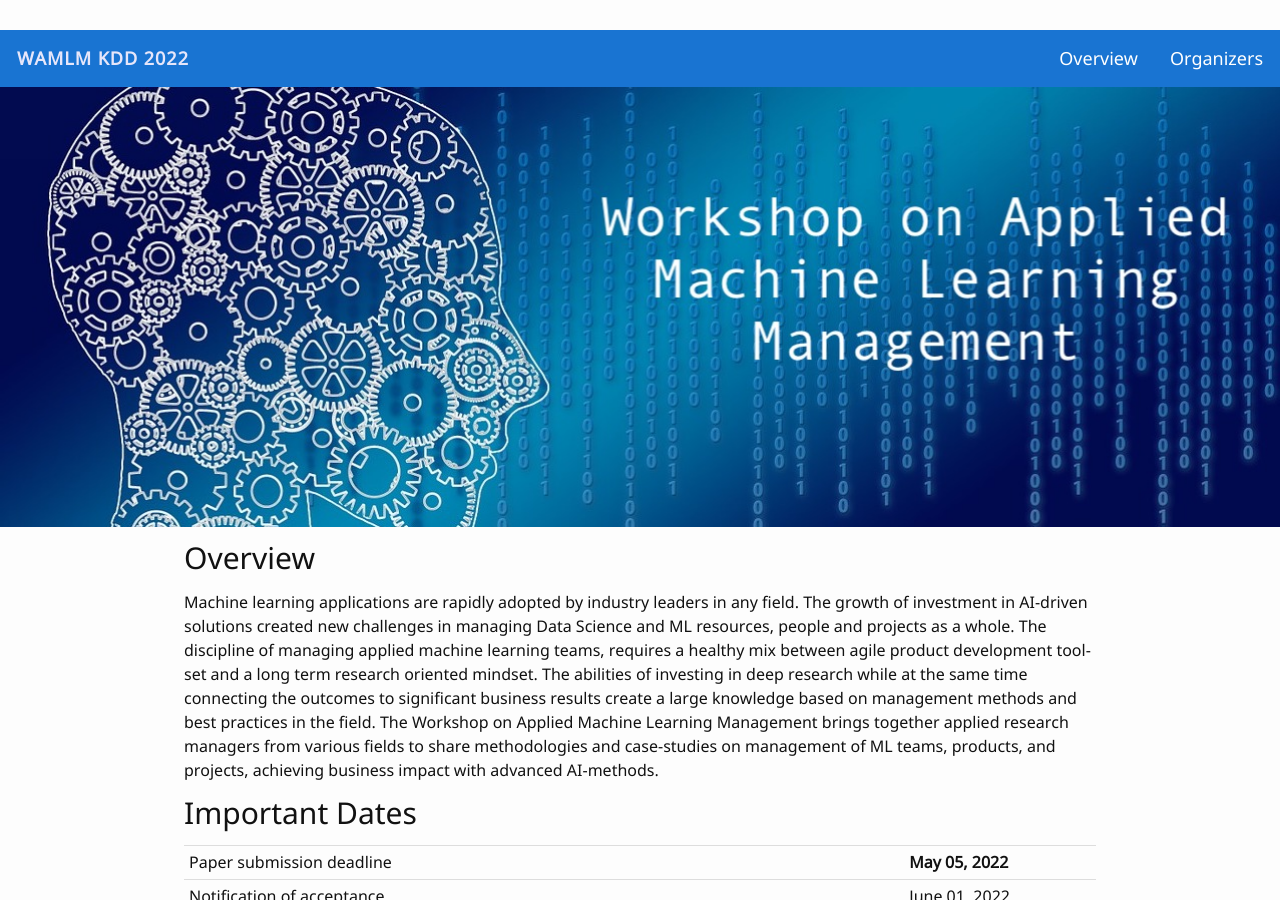
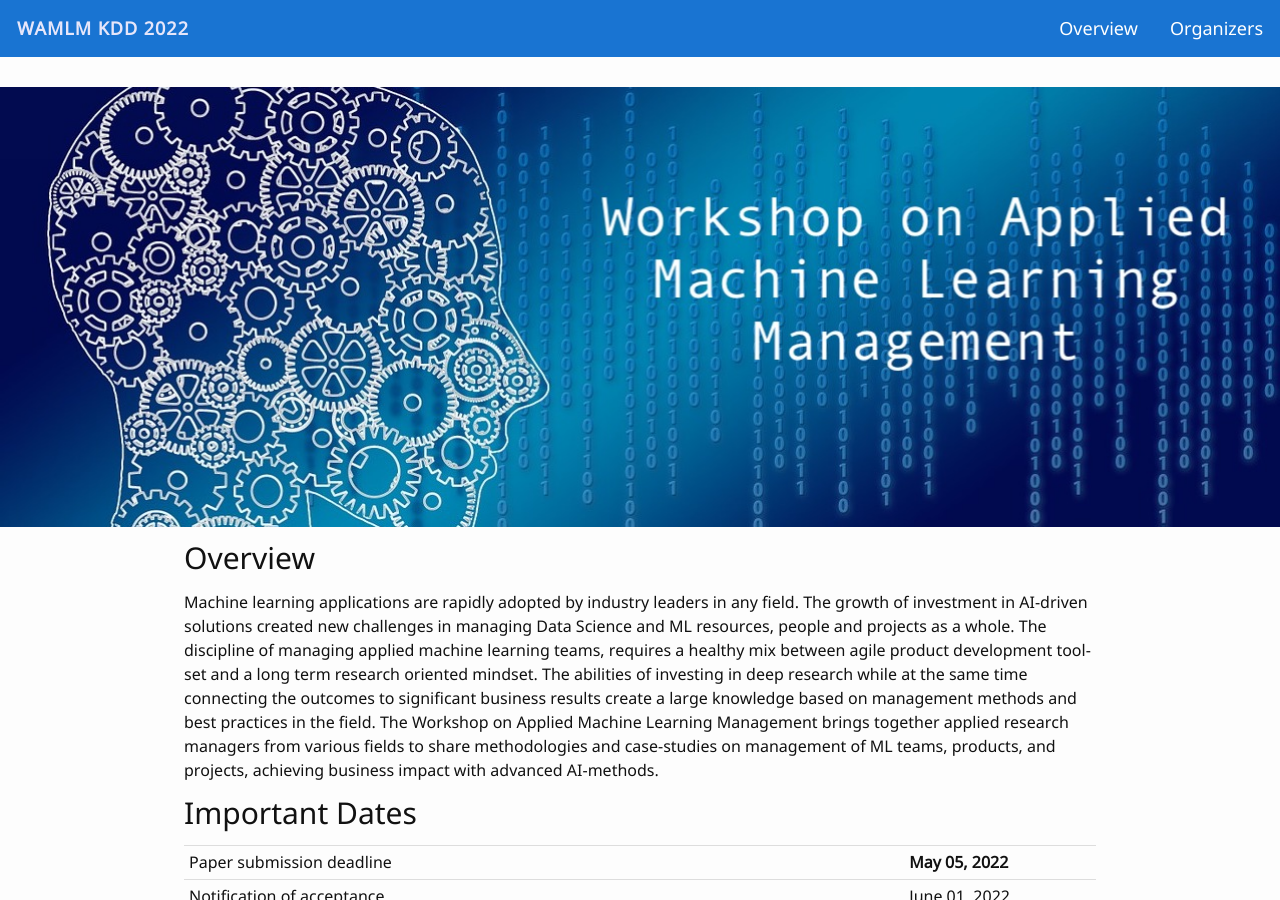
Before and after one commit to wamlm-kdd/wamlm, a Jekyll site: the page built from index.md, in a window 1280 px wide and 900 px high. Built offline with Jekyll 4.4.1, drawn with Linux system fonts in a browser that asks for light colours; our own code applies the rules of GitHub Pages for plain Markdown files.

Commit message:
Nav to the top.

```diff
--- a/_layouts/default.html
+++ b/_layouts/default.html
@@ -1,13 +1,13 @@
 <!DOCTYPE html>
 <html lang="{{ site.lang | default: 'en' }}">
   {% include head.html %}
+  <div class="topnav" width="100%" id="myTopnav">
+    <a href="./organizers.html">Organizers</a>
+    <a href="./index.html">Overview</a>
+    <a class="topnav-brand" href="./index.html" >WAMLM KDD 2022</a>
+  </div>
   <body>
     <main class="page-content" aria-label="Content">
-      <div class="topnav" width="100%" id="myTopnav">
-        <a href="./organizers.html">Organizers</a>
-        <a href="./index.html">Overview</a>
-        <a class="topnav-brand" href="./index.html" >WAMLM KDD 2022</a>
-      </div>
       {{ content }}
     </main>
     {% include footer.html %}
```
